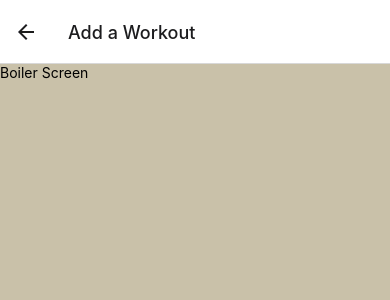
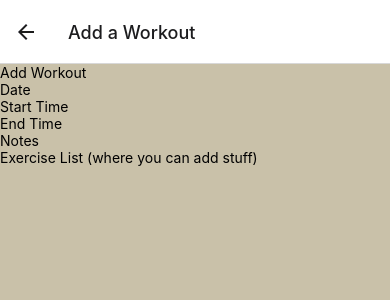
Before and after one commit to rgero/RN_WorkoutTracker, a React Native app in the folder workouttracker/: screen /AddWorkoutScreen in a window 390 px wide. Shown: the top 300 px of the page. Built offline with nearby package versions, Linux system fonts and the light colour scheme.

Commit message:
Adding the notes of what I want to see.

```diff
--- a/workouttracker/src/screens/Workouts/AddWorkoutScreen.js
+++ b/workouttracker/src/screens/Workouts/AddWorkoutScreen.js
@@ -6,7 +6,12 @@ import {View, Text, StyleSheet, Button} from 'react-native';
 const AddWorkoutScreen = () => {
     return (
         <View>
-            <Text>Boiler Screen</Text>
+            <Text>Add Workout</Text>
+            <Text>Date</Text>
+            <Text>Start Time</Text>
+            <Text>End Time</Text>
+            <Text>Notes</Text>
+            <Text>Exercise List (where you can add stuff)</Text>
         </View>
     )
 }
```
